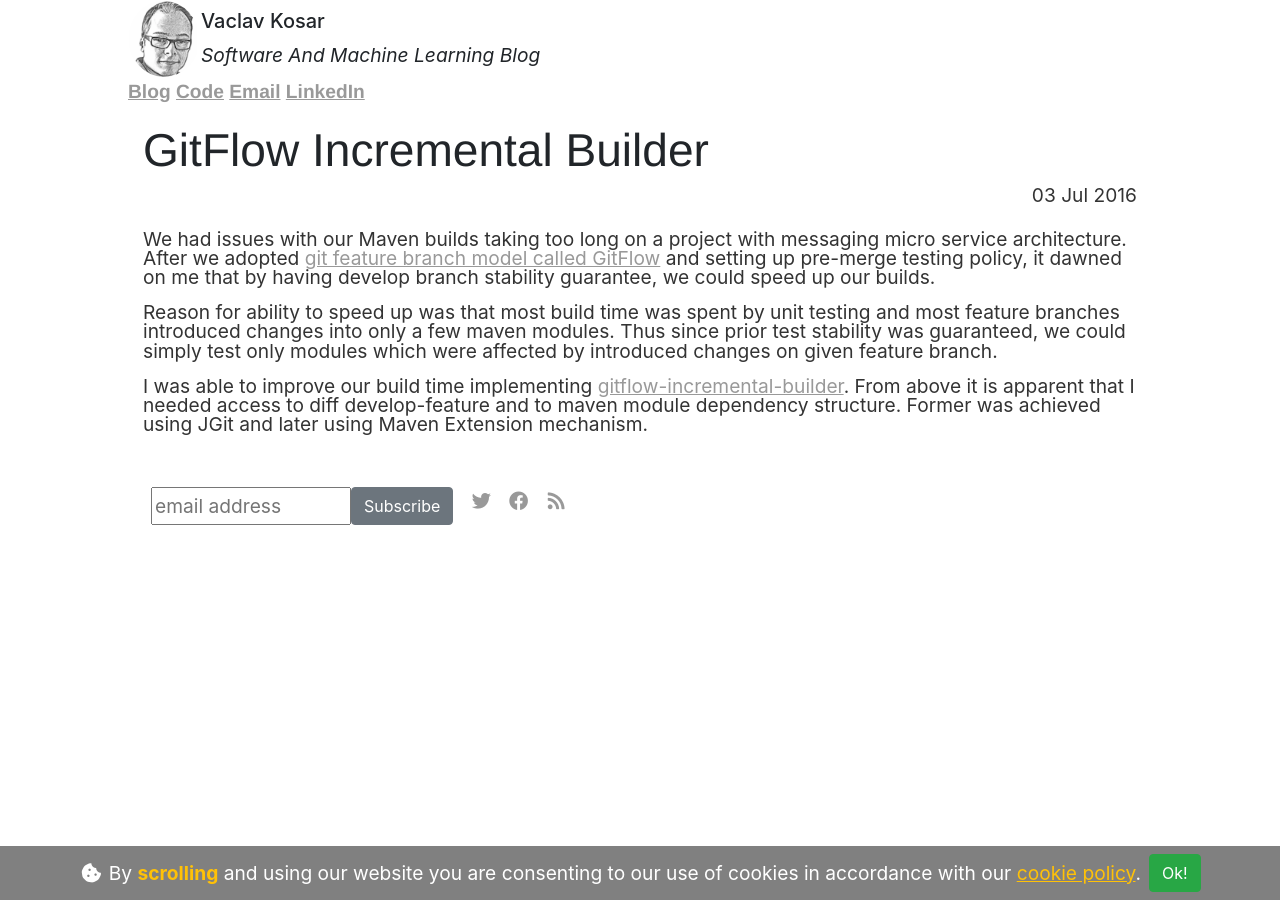
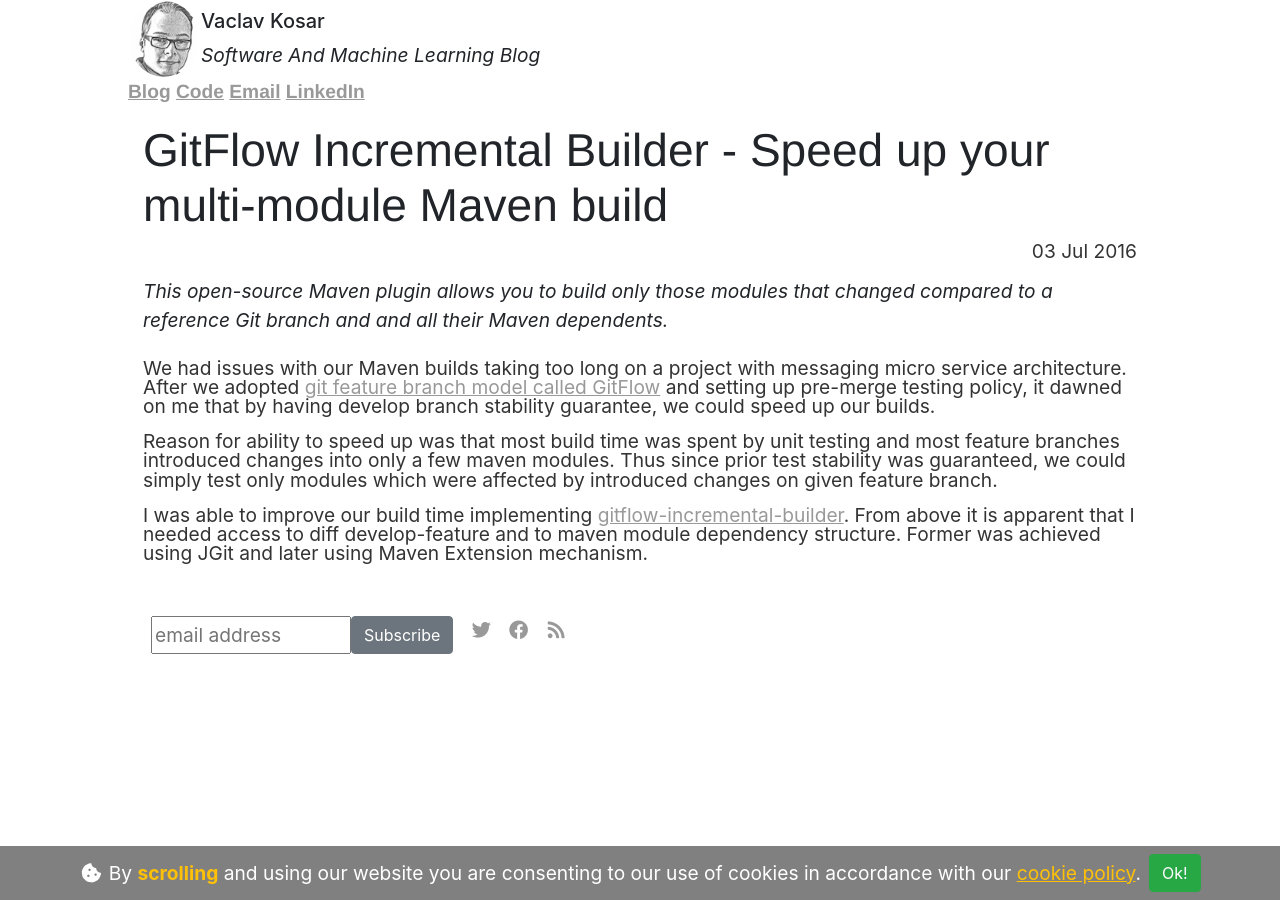
Before and after one commit to vackosar/vackosar.github.io, a Jekyll site: the page built from _posts/2016-07-03-GitFlow-Incremental-Builder.md, in a window 1280 px wide. Built offline with Jekyll 4.4.1, drawn with Linux system fonts in a browser that asks for light colours; nearby versions of some CDN libraries; library files that are not in the unit come from our copies; comment, search, counter and statistics services are not loaded.

Commit message:
incremental builder

```diff
--- a/_posts/2016-07-03-GitFlow-Incremental-Builder.md
+++ b/_posts/2016-07-03-GitFlow-Incremental-Builder.md
@@ -1,7 +1,12 @@
 ---
 layout: post
-title: "GitFlow Incremental Builder"
+title: "GitFlow Incremental Builder - Speed up your multi-module Maven build"
 date: 2016-07-03
+categories: software
+description: This open-source Maven plugin allows you to build only those modules that changed compared to a reference Git branch and and all their Maven dependents.
+permalink: /:categories/:title
+redirect_from:
+- /2016/07/03/GitFlow-Incremental-Builder.html
 ---
 
 We had issues with our Maven builds taking too long on a project with messaging micro service architecture. After we adopted [git feature branch model called GitFlow](http://nvie.com/posts/a-successful-git-branching-model/) and setting up pre-merge testing policy, it dawned on me that by having develop branch stability guarantee, we could speed up our builds.
```
